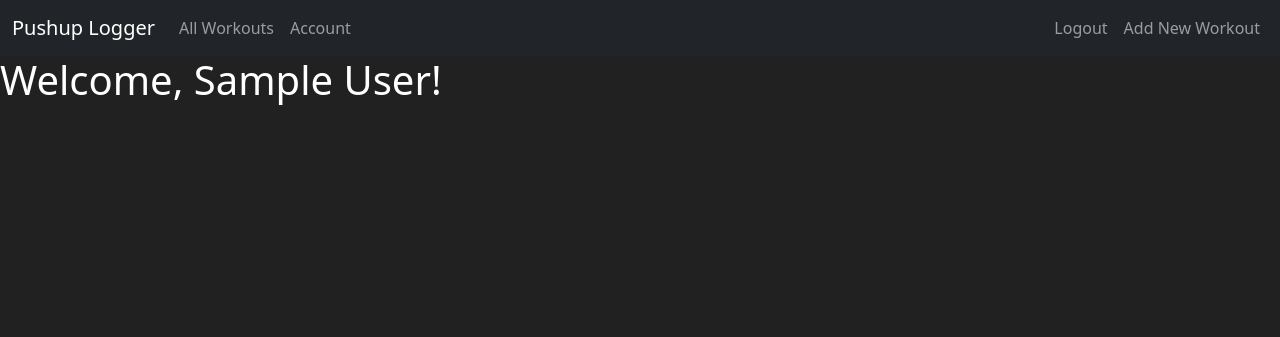
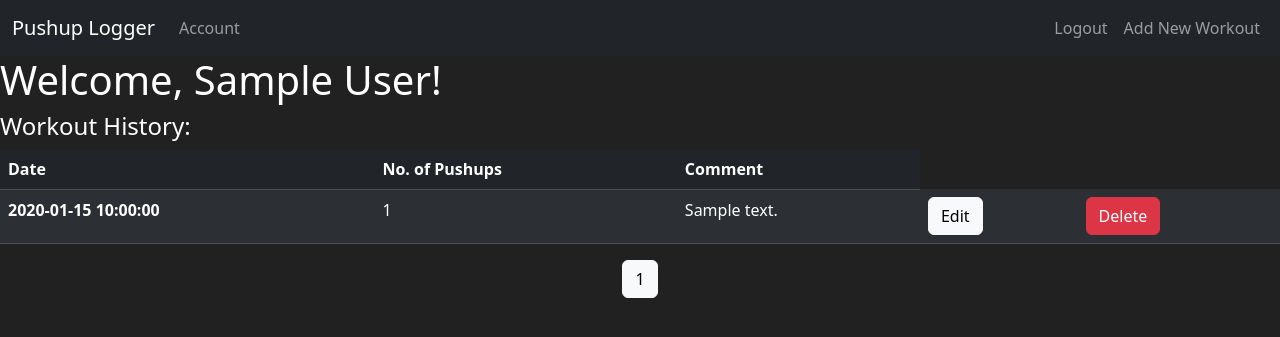
Before and after one commit to lry12138/pushup_logger, a Flask app: page /profile in a window 1280 px wide. Shown: the top 337 px of the page. Run offline with Flask 3, Linux system fonts and the light colour scheme; a user stored in the database is signed in; tables that the repository leaves empty hold one stand-in row (values such as "Sample post").

Commit message:
pagination added

```diff
--- a/pushup_logger/auth.py
+++ b/pushup_logger/auth.py
@@ -1,6 +1,6 @@
 from flask import Blueprint, render_template,url_for,request,redirect
 from werkzeug.security import generate_password_hash,check_password_hash
-from flask_login import login_user,logout_user,login_required,current_user
+from flask_login import login_user,logout_user,login_required
 from .models import User
 from . import db
 
--- a/pushup_logger/main.py
+++ b/pushup_logger/main.py
@@ -1,13 +1,59 @@
-from flask import Blueprint, render_template
+from flask import Blueprint, flash, render_template,redirect, url_for,request
 from flask_login import login_required, current_user
+from .models import User, Workout
+from . import db
 
 main = Blueprint('main', __name__)
 
+# homepage
 @main.route('/')
 def index():
     return render_template('index.html')
 
+#user profile
 @main.route('/profile')
 @login_required
 def profile():
-    return render_template('profile.html',name=current_user.name)
+    page = request.args.get('page', 1, type = int)
+    workouts = Workout.query.filter_by(author = current_user).paginate(page=page,per_page = 3)
+    return render_template('profile.html',name=current_user.name, workouts = workouts)
+
+#add workout
+@main.route('/add_workout')
+@login_required
+def add_workout():
+    return render_template('add_workout.html')
+
+@main.route('/add_workout',methods = ['POST'])
+@login_required
+def add_workout_post():
+    pushups = request.form.get('pushups')
+    comment = request.form.get('comment')
+
+    workout = Workout(pushups = pushups,comment = comment, author = current_user)
+    db.session.add(workout)
+    db.session.commit()
+
+    return redirect(url_for('main.profile'))
+
+#edit workout
+@main.route('/workout/<int:workout_id>/update',methods = ['GET','POST'])
+@login_required
+def edit_workout(workout_id):
+    workout = Workout.query.filter_by(id = workout_id).first_or_404()
+    if request.method == 'POST':
+        workout.pushups = request.form['pushups']
+        workout.comment = request.form['comment']
+        db.session.commit()
+        return redirect(url_for('main.profile'))
+
+    return render_template('edit_workout.html',workout = workout)
+
+#delete workout
+@main.route('/workout/<int:workout_id>/delete',methods = ['GET','POST'])
+@login_required
+def delete_workout(workout_id):
+    workout = Workout.query.filter_by(id = workout_id).first_or_404()
+    db.session.delete(workout)
+    db.session.commit()
+    return redirect(url_for('main.profile'))
--- a/pushup_logger/templates/base.html
+++ b/pushup_logger/templates/base.html
@@ -21,9 +21,6 @@
         <div class="collapse navbar-collapse" id="navbarTogglerDemo01">
 
           <ul class="navbar-nav mr-auto ">
-            <li class="nav-item active">
-              <a class="nav-link" href="{{url_for ('main.index')}}">All Workouts</span></a>
-            </li>
             <li class="nav-item">
               <a class="nav-link" href="{{url_for ('main.profile')}}">Account</a>
             </li>
@@ -34,7 +31,7 @@
               <a class="nav-link" href="{{url_for ('auth.logout')}}">Logout</a>
             </li>
             <li class="nav-item">
-              <a class="nav-link" href="#">Add New Workout</a>
+              <a class="nav-link" href="{{url_for ('main.add_workout')}}">Add New Workout</a>
             </li>
             {% endif %}
             {% if not current_user.is_authenticated %}
--- a/pushup_logger/templates/profile.html
+++ b/pushup_logger/templates/profile.html
@@ -4,5 +4,54 @@ Profile page
 {%endblock%}
 
 {%block content%}
-<h1> Welcome, {{name}}!</h1>
+<div>
+    <h1> Welcome, {{name}}!</h1>
+    <h4> Workout History: </h4>
+    <table class="table table-striped table-dark">
+        <thead>
+        <tr>
+            <th scope="col">Date</th>
+            <th scope="col">No. of Pushups</th>
+            <th scope="col">Comment</th>
+        </tr>
+        </thead>
+        <tbody>
+            {% for workout in workouts.items %}
+            <tr>
+                <th scope="row">{{workout.date}}</th>
+                <td>{{workout.pushups}}</td>
+                <td>{{workout.comment}}</td>
+                <td>
+                    <a href="{{url_for ('main.edit_workout', workout_id =workout.id) }}"
+                    class="btn btn-light"
+                    role="button"
+                    >Edit</a>
+                </td>
+
+                <td>
+                    <a href="{{url_for ('main.delete_workout', workout_id =workout.id) }}"
+                    class="btn btn-danger"
+                    role="button"
+                    >Delete</a>
+                </td>
+            </tr>
+            {% endfor %}
+        </tbody>
+    </table>
+    <center>
+    {% for page_num in workouts.iter_pages(left_edge=1,right_edge=1,
+        left_current=1, right_current=1) %}{% if page_num %}
+        {% if workouts.page ==page_num %}
+        <a href="{{url_for ('main.profile', page =page_num) }}"
+        class="btn btn-light"
+        role="button"> {{page_num}}</a>
+        {% else %}
+        <a href="{{url_for ('main.profile', page =page_num) }}"
+            class="btn btn-dark"
+            role="button"> {{page_num}}</a>
+        {% endif %}
+        {%else %}...{% endif %}
+    {% endfor %}
+    </center>
+</div>
 {%endblock%}
```
Also changed, not shown: pushup_logger/models.py (+9 -0 lines), pushup_logger/templates/add_workout.html (added, +18 -0 lines), pushup_logger/templates/edit_workout.html (added, +18 -0 lines).
